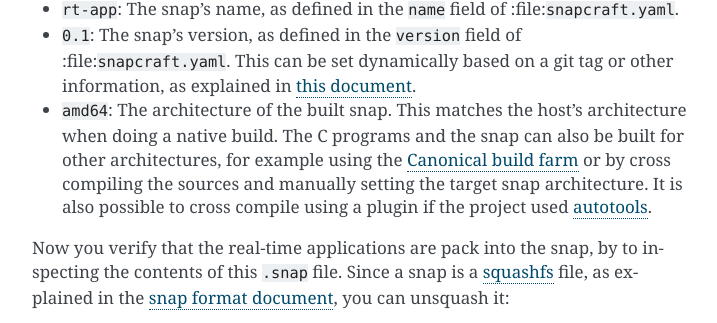
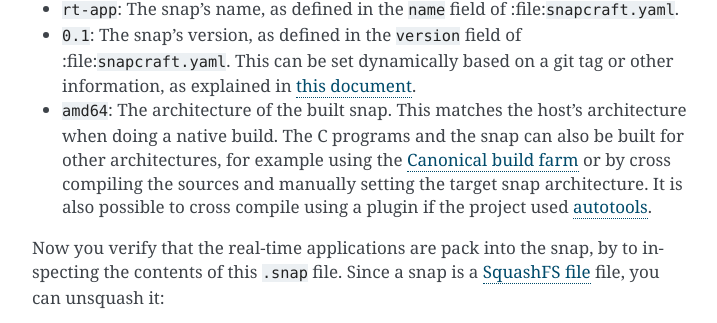
Before and after one commit to canonical/real-time-ubuntu-docs, a Sphinx documentation site: the page built from docs/tutorial/7-snapping.md, in a window 1280 px wide and 900 px high, scrolled down 2738 px, cut to the strip 0-323 px from the top of the window. Shown: the whole strip, without its empty margins (388-1105 px from the left). Built offline with Sphinx 7.4.7, drawn with Linux system fonts in a browser that asks for light colours.

Commit message:
refact: drop wikipedia url ref
Co-authored-by: Farshid Tavakolizadeh <email@farshid.ws>

````diff
--- a/docs/tutorial/7-snapping.md
+++ b/docs/tutorial/7-snapping.md
@@ -171,7 +171,7 @@
   It is also possible to cross compile using a plugin if the project used [ autotools][cross_compile_autotools].
 
 Now you verify that the real-time applications are pack into the snap, by to inspecting the contents of this `.snap` file.
-Since a snap is a [squashfs] file, as explained in the [snap format document][snap_format], you can unsquash it:
+Since a snap is a [SquashFS file][snap_format] file, you can unsquash it:
 
 ```{terminal}
    :input: unsquashfs rt-app_0.1_amd64.snap
````
